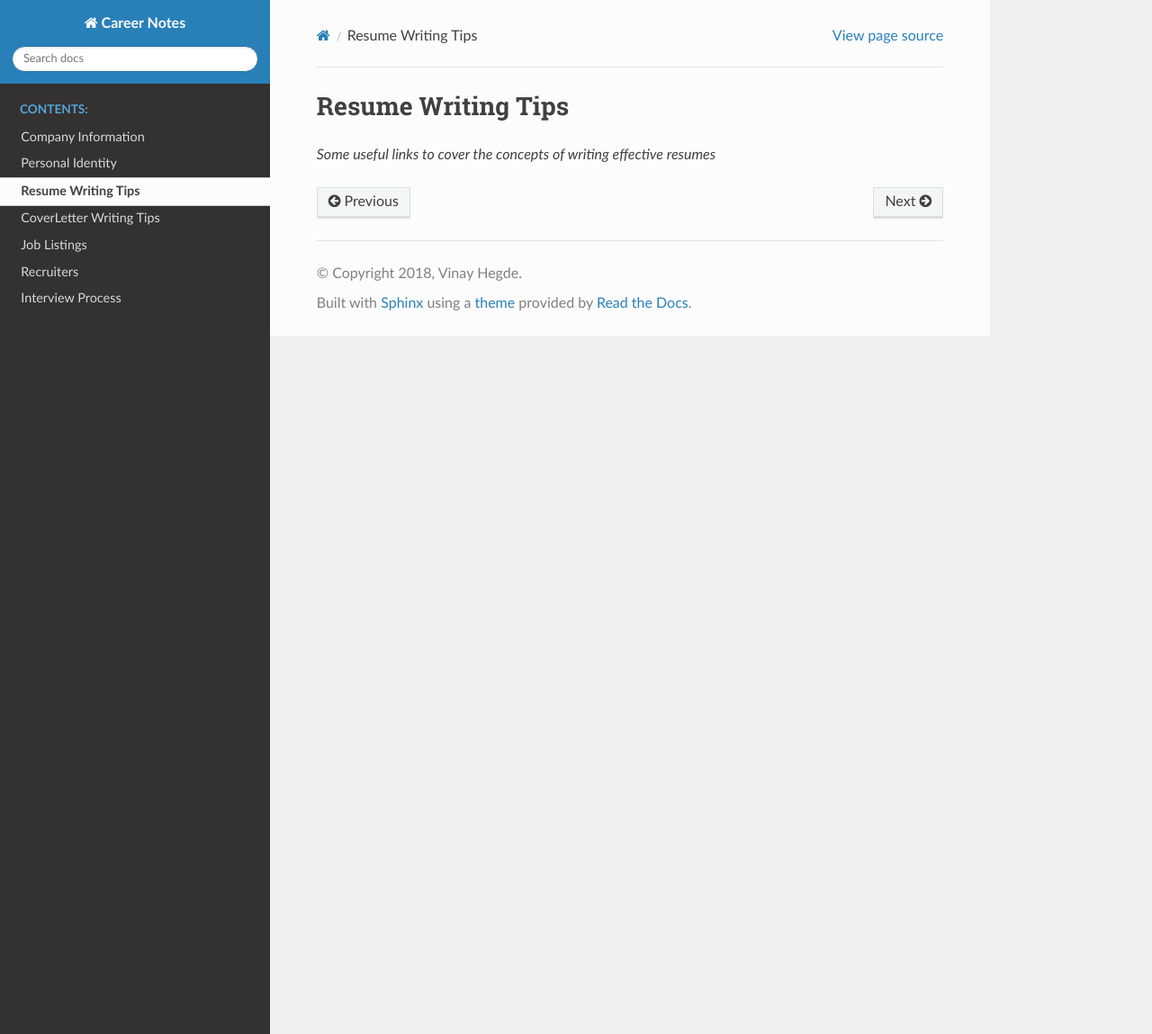
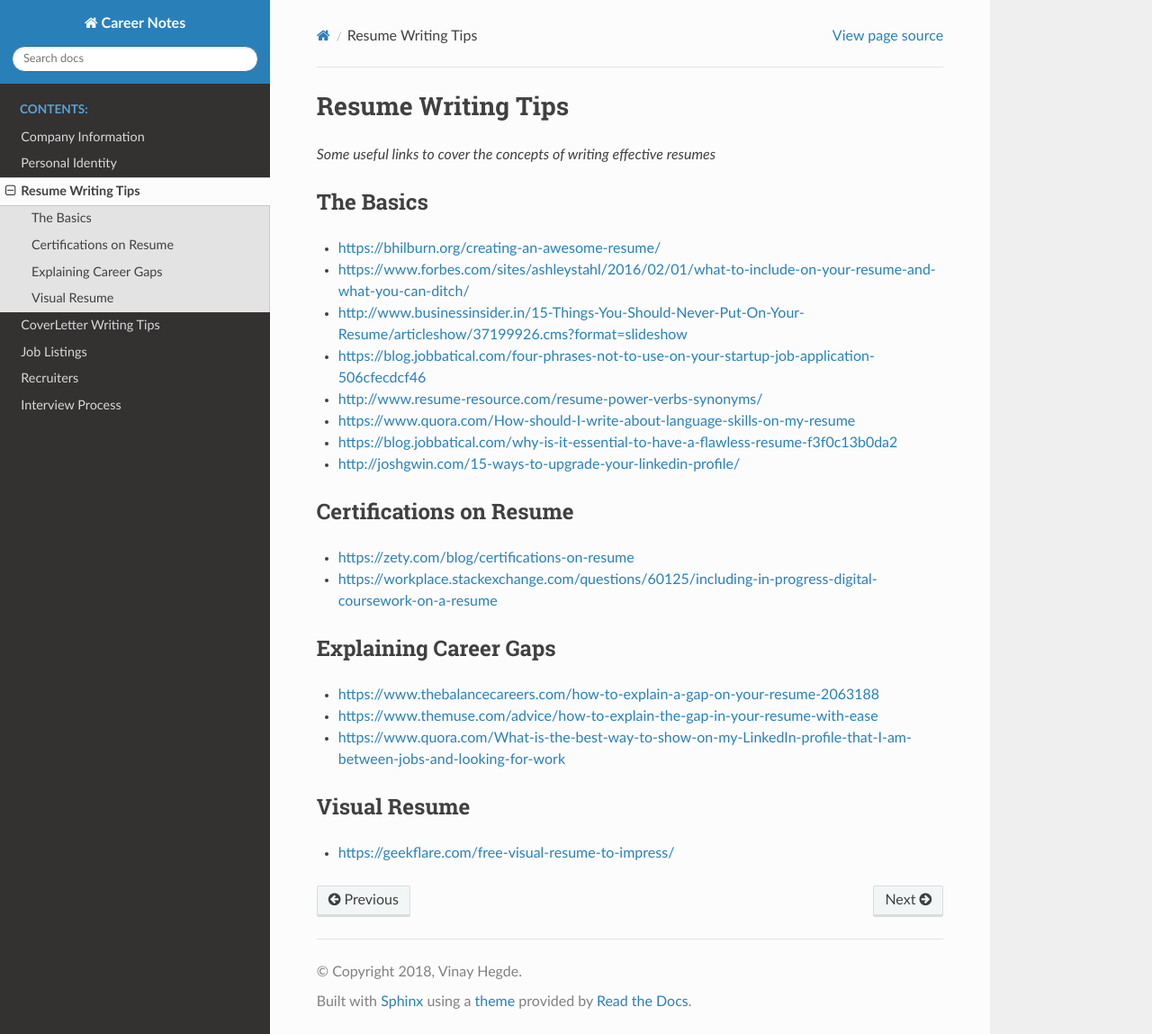
Before and after one commit to vinayhegde1990/career-notes, a Sphinx documentation site: the page built from docs/source/Resume-Writing-Tips.rst, in a window 1280 px wide and 1149 px high. Shown: the whole window at 90% size. Built offline with Sphinx 7.4.7 and the Read the Docs theme 2.0.0, drawn with Linux system fonts in a browser that asks for light colours.

Commit message:
Create a new Resume-Writing-Tips.rst
This adds all relevant links to writing better resumes

```diff
--- a/docs/source/Resume-Writing-Tips.rst
+++ b/docs/source/Resume-Writing-Tips.rst
@@ -3,3 +3,47 @@ Resume Writing Tips
 **********************************
 
 *Some useful links to cover the concepts of writing effective resumes*
+
+##########
+The Basics
+##########
+- https://bhilburn.org/creating-an-awesome-resume/
+
+- https://www.forbes.com/sites/ashleystahl/2016/02/01/what-to-include-on-your-resume-and-what-you-can-ditch/
+
+- http://www.businessinsider.in/15-Things-You-Should-Never-Put-On-Your-Resume/articleshow/37199926.cms?format=slideshow
+
+- https://blog.jobbatical.com/four-phrases-not-to-use-on-your-startup-job-application-506cfecdcf46
+
+- http://www.resume-resource.com/resume-power-verbs-synonyms/
+
+- https://www.quora.com/How-should-I-write-about-language-skills-on-my-resume
+
+- https://blog.jobbatical.com/why-is-it-essential-to-have-a-flawless-resume-f3f0c13b0da2
+
+- http://joshgwin.com/15-ways-to-upgrade-your-linkedin-profile/
+
+
+#########################
+Certifications on Resume
+#########################
+
+- https://zety.com/blog/certifications-on-resume
+
+- https://workplace.stackexchange.com/questions/60125/including-in-progress-digital-coursework-on-a-resume
+
+
+######################
+Explaining Career Gaps
+######################
+- https://www.thebalancecareers.com/how-to-explain-a-gap-on-your-resume-2063188
+
+- https://www.themuse.com/advice/how-to-explain-the-gap-in-your-resume-with-ease
+
+- https://www.quora.com/What-is-the-best-way-to-show-on-my-LinkedIn-profile-that-I-am-between-jobs-and-looking-for-work
+
+
+###############
+Visual Resume
+###############
+- https://geekflare.com/free-visual-resume-to-impress/
```
